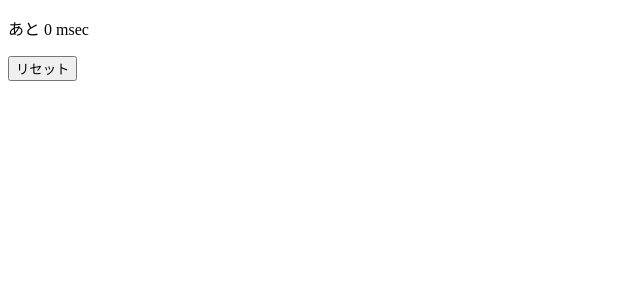
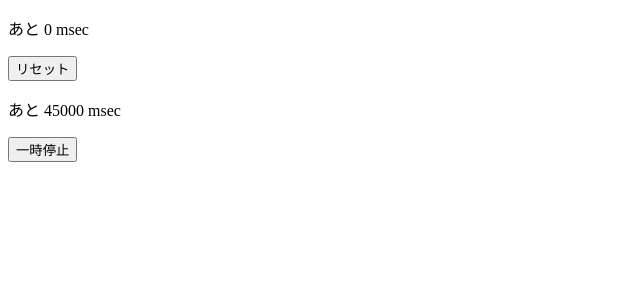
Before and after one commit to noriaki/example-custom-react-hook-timer, a Next.js app: page / in a window 1280 px wide. Shown: the top 300 px of the page, without its empty margins (0-640 px from the left). Built offline with nearby package versions, Linux system fonts and the light colour scheme.

Commit message:
add more timer component

```diff
--- a/src/pages/index.js
+++ b/src/pages/index.js
@@ -1,3 +1,6 @@
 import Timer from '../components/timer'
 
-export default () => <Timer value={5000} delay={500} />
+export default () => [
+  <Timer key="timer1" value={5000} delay={500} />,
+  <Timer key="timer2" value={50000} delay={100} />
+]
```
